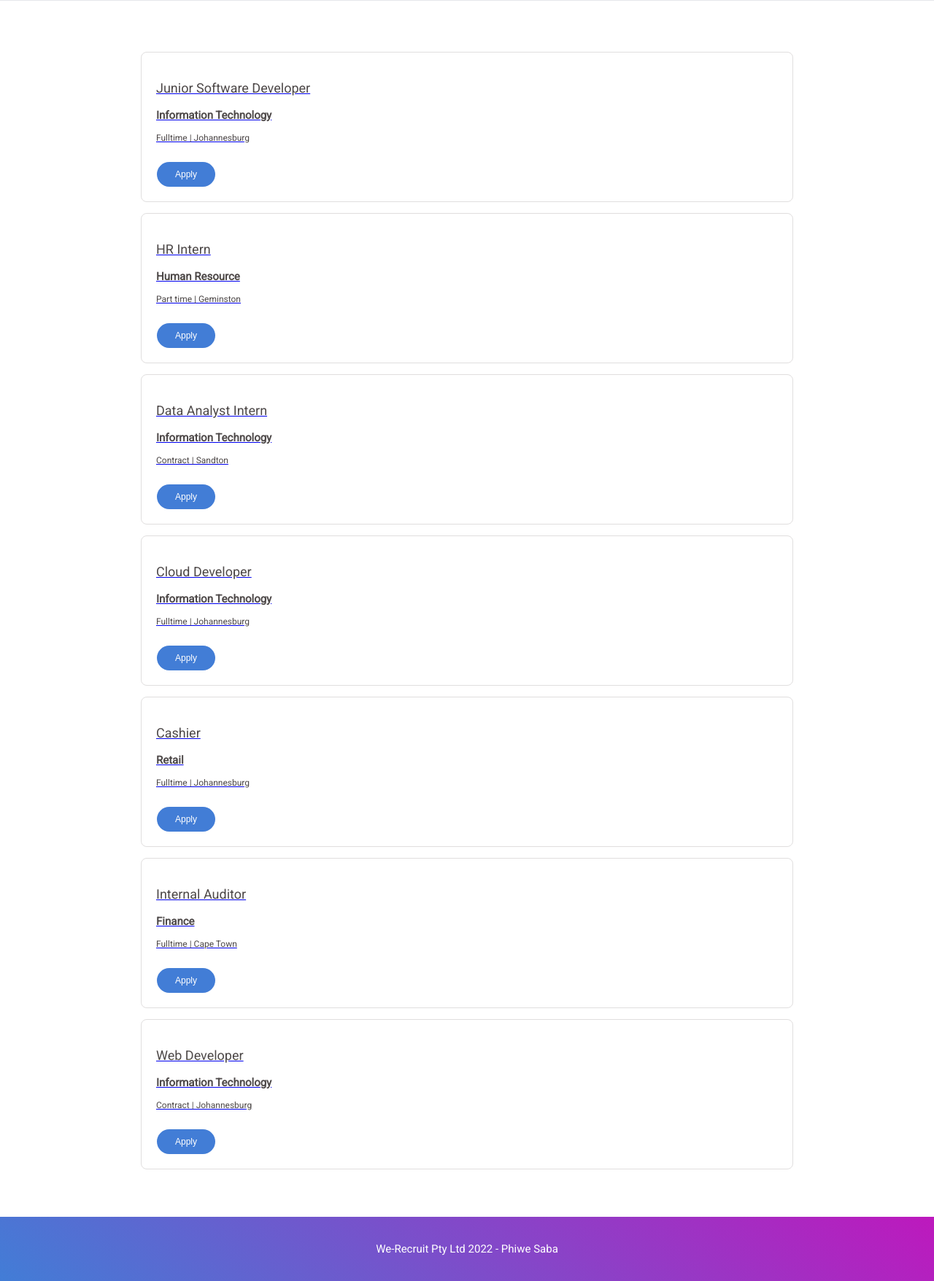
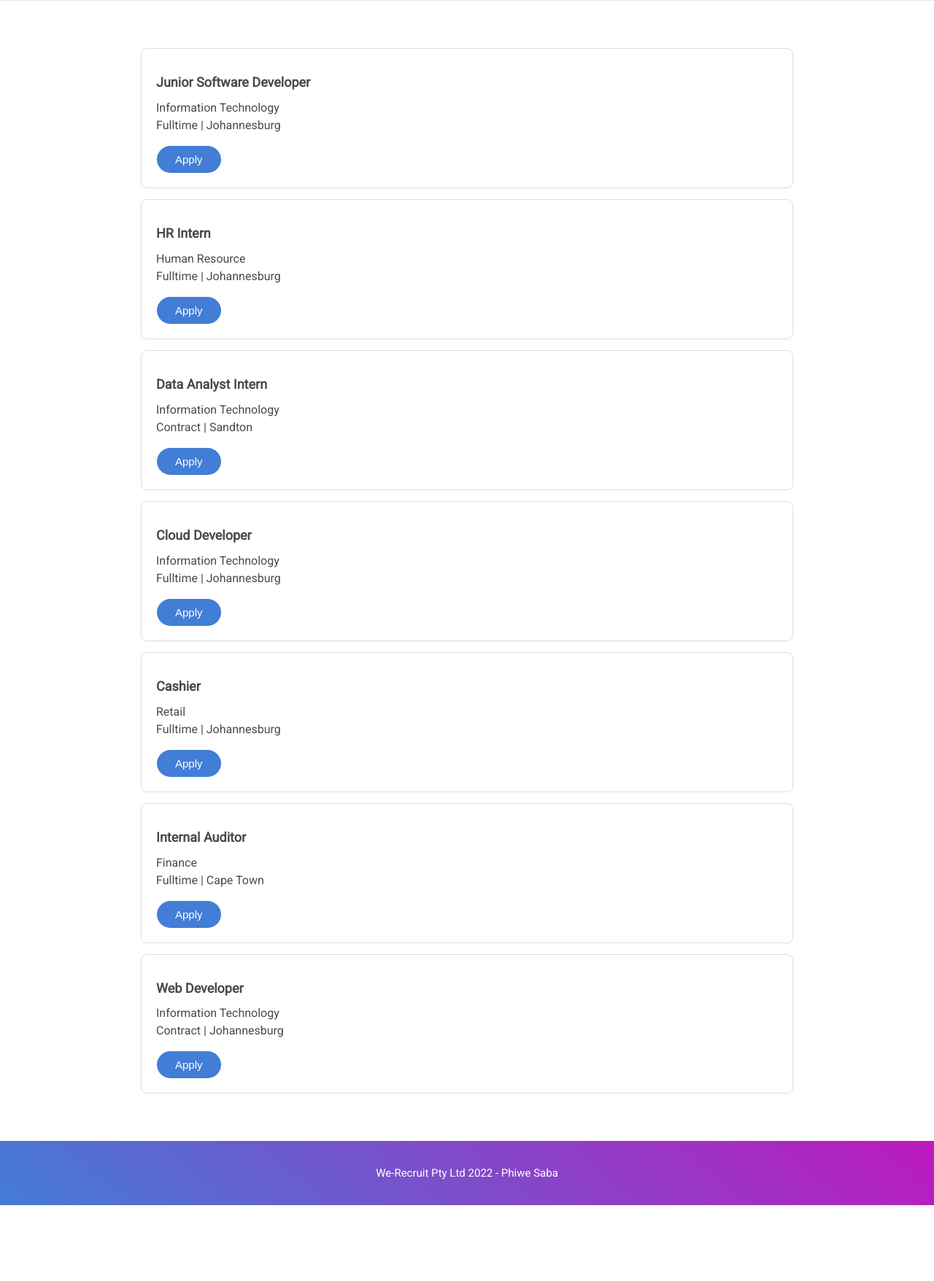
Before and after one commit to phiwe-saba/We-Recruit-website, a PHP site: page /vacancies.php in a window 1280 px wide. Shown: the part 762-2518 px from the top of the page at 73% size. After the commit the page ends 2414 px from the top, so only its background shows below. Run offline with PHP 8.4, Linux system fonts and the light colour scheme.

Commit message:
modified the vacancies page.

```diff
--- a/styles/main.css
+++ b/styles/main.css
@@ -111,7 +111,7 @@ body{
     line-height: inherit
 }
 
-.container{
+.main-section .container{
     display: flex;
     justify-content: space-between;
     align-items: center;
--- a/styles/vac-styles.css
+++ b/styles/vac-styles.css
@@ -134,6 +134,7 @@ input, select, button{
 .job-container .container{
     padding: 50px;
 }
+
 .boxes {
     margin-top:20px;
 }
@@ -142,67 +143,38 @@ input, select, button{
     color:rgb(77, 72, 72);
 }
 
-.boxes .box{
+.box{
     margin:15px;
     padding:20px;
     border: 1px solid rgb(224, 222, 222);
     border-radius: 8px;
 }
 
-.boxes .box .title{
+.box a{
+    text-decoration: none;
+    color:rgb(77, 72, 72);
+}
+
+.box h2{
     font-size: 18px;
     font-style: bold;
 }
 
-.boxes .box .subtitle{
-    font-size:15px;
-    font-weight: bold;
+.box p{
+    margin: 5px 0 ;
 }
 
-.boxes .box .location{
-    font-size: 12px;
+.box button{
+    font-size: 15px;
+    margin:14px 10px 0px 1px;
+    border: 1px;
+    padding:10px 25px;
+    background-color: rgb(66, 125, 214);
+    color: white;
 }
 
-/**Apply button*/
-.apply button{
-    background-color: rgb(66, 125, 214);
-    border:1px;
-    color:white;
-    padding:10px 25px;
-    margin:14px 10px 0px 1px;
-    font-size: 12px;
-}
-
-.apply button:hover{
+.box button:hover{
     background-color:gray;
-}
-
-
-.signup{
-    text-align:center;
-    padding:20px;
-    margin:20px 20px;
-}
-
-.signup button{
-    padding: 15px 35px;
-    font-size:15px;
-    background-color: rgb(66, 125, 214);
-    border:1px;
-    border-radius: 20px;;
-}
-
-.signup button:hover{
-    background-color:gray;
-}
-
-.signup button a{
-    color:white;
-    font-size:15px;
-}
-
-.content{
-    background-image: linear-gradient(40deg,rgb(66, 125, 214), rgb(189, 25, 189));
 }
 
 /*Page footer*/
--- a/vacancies.php
+++ b/vacancies.php
@@ -48,119 +48,61 @@
 
     <div class="job-container">
         <div class="container">
-            <div class="boxes">
             <div class="box">
                 <a href="application.php">
-                        <div class="title">
-                            <p>Junior Software Developer <p>
-                        </div>
-                        <div class="subtitle">
+                    <h2>Junior Software Developer</h2>
                     <p>Information Technology</p>
-                        </div>
-                        <div class="location">
                     <p>Fulltime | Johannesburg</p>
-                        </div>
-                        <div class="apply">
                     <button>Apply</button>
-                        </div>
                 </a>
             </div>
             <div class="box">
                 <a href="application.php">
-                        <div class="title">
-                            <p>HR Intern</p>
-                        </div>
-                        <div class="subtitle">
+                    <h2>HR Intern</h2>
                     <p>Human Resource</p>
-                        </div>
-                        <div class="location">
-                            <p>Part time | Geminston</p>
-                        </div>
-                        <div class="apply">
+                    <p>Fulltime | Johannesburg</p>
                     <button>Apply</button>
-                        </div>
                 </a>
             </div>
             <div class="box">
                 <a href="application.php">
-                        <div class="title">
-                            <p>Data Analyst Intern</p>
-                        </div>
-                        <div class="subtitle">
+                    <h2>Data Analyst Intern</h2>
                     <p>Information Technology</p>
-                        </div>
-                        <div class="location">
                     <p>Contract | Sandton</p>
-                        </div>
-                        <div class="apply">
                     <button>Apply</button>
-                        </div>
                 </a>
             </div>
             <div class="box">
                 <a href="application.php">
-                        <div class="title">
-                            <p>Cloud Developer</p>
-                        </div>
-                        <div class="subtitle">
+                    <h2>Cloud Developer</h2>
                     <p>Information Technology</p>
-                        </div>
-                        <div class="location">
                     <p>Fulltime | Johannesburg</p>
-                        </div>
-                        <div class="apply">
                     <button>Apply</button>
-                        </div>
                 </a>
             </div>
             <div class="box">
                 <a href="application.php">
-                        <div class="title">
-                            <p>Cashier</p>
-                        </div>
-                        <div class="subtitle">
+                    <h2>Cashier</h2>
                     <p>Retail</p>
-                        </div>
-                        <div class="location">
                     <p>Fulltime | Johannesburg</p>
-                        </div>
-                        <div class="apply">
                     <button>Apply</button>
-                        </div>
                 </a>
             </div>
             <div class="box">
                 <a href="application.php">
-                        <div class="title">
-                            <p>Internal Auditor</p>
-                        </div>
-                        <div class="subtitle">
+                    <h2>Internal Auditor</h2>
                     <p>Finance</p>
-                        </div>
-                        <div class="location">
                     <p>Fulltime | Cape Town</p>
-                        </div>
-                        <div class="apply">
                     <button>Apply</button>
-                        </div>
                 </a>
             </div>
             <div class="box">
                 <a href="application.php">
-                        <div class="title">
-                            <p>Web Developer</p>
-                        </div>
-                        <div class="subtitle">
+                    <h2>Web Developer</h2>
                     <p>Information Technology</p>
-                        </div>
-                        <div class="location">
                     <p>Contract | Johannesburg</p>
-                        </div>
-                        <div class="apply">
                     <button>Apply</button>
-                        </div>
                 </a>
-                </div>
             </div>
         </div>
     </div>
```
Lines whose indentation alone changed are shown as unchanged.
